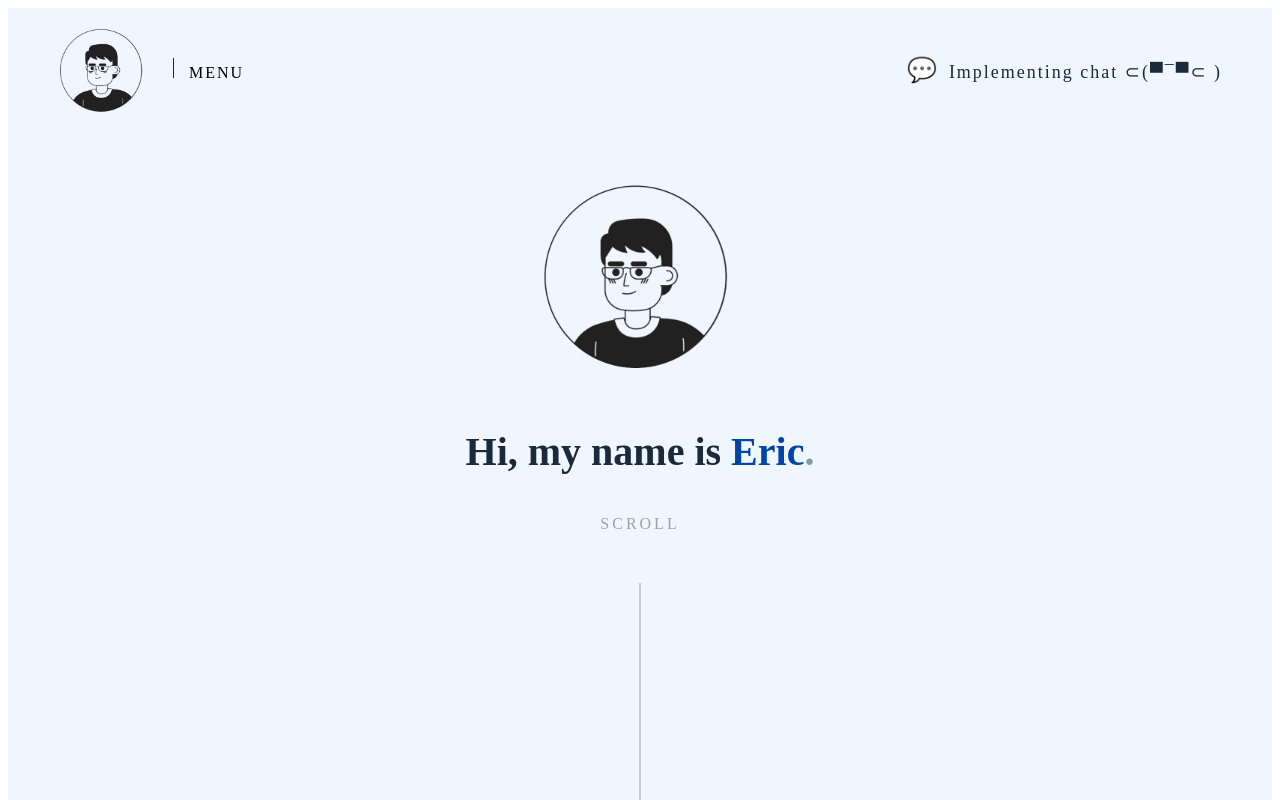
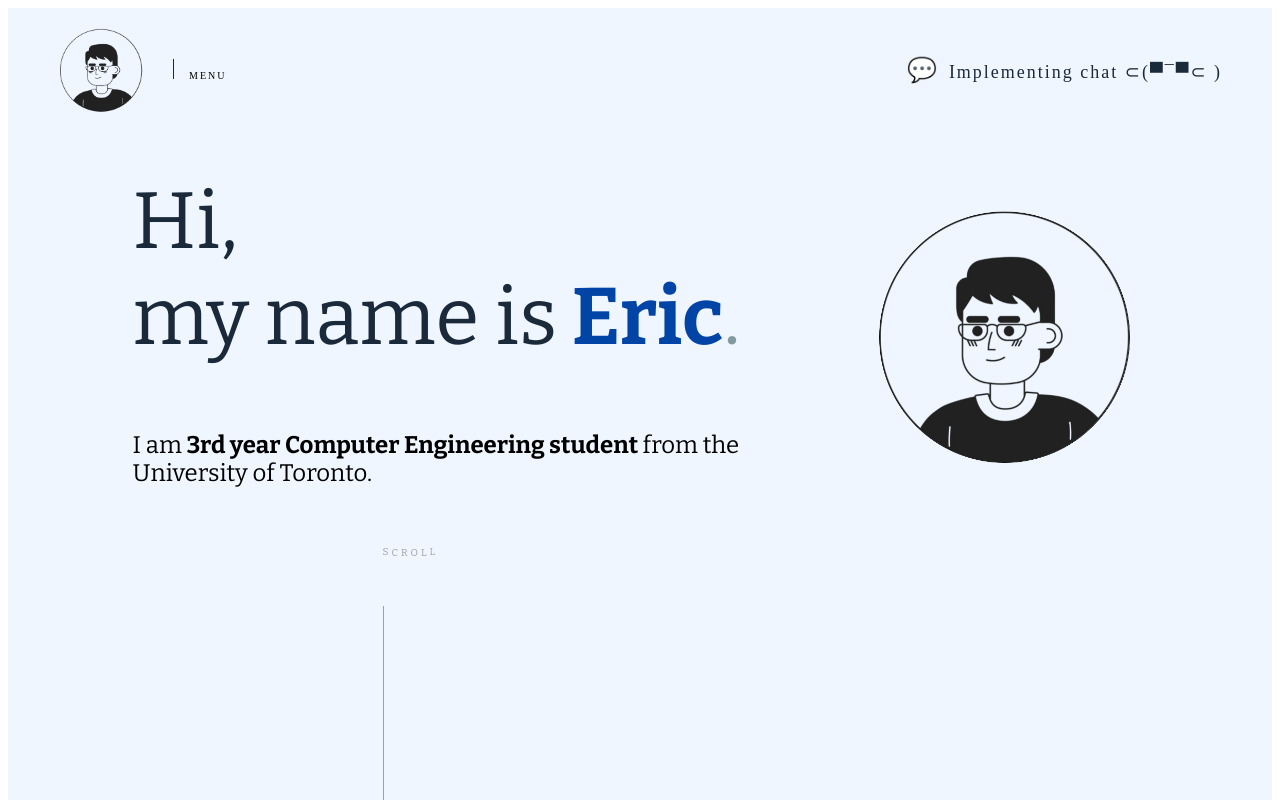
Before and after one commit to ericL0u/Personal_website, a React (Vite) app: page / in a window 1280 px wide. Shown: the top 800 px of the page. Built offline with nearby package versions, Linux system fonts and the light colour scheme.

Commit message:
Reworked about screen
Changed overall flex distribution, added few key animation to scroll word

```diff
--- a/src/components/About.css
+++ b/src/components/About.css
@@ -1,23 +1,52 @@
+
+@import url('https://fonts.googleapis.com/css2?family=Bitter:ital,wght@0,100..900;1,100..900&display=swap');
+
+  html{
+  font-size: 62.5%;
+  -webkit-font-smoothing: antialiased;
+  }
+  .bitter-title {
+    font-family: "Bitter", serif;
+    font-optical-sizing: auto;
+    font-weight: 400;
+    font-style: normal;
+  }
+
 .about-section {
     display: flex;
-    flex-direction: column;
+    flex-direction: row;
     align-items: center;
-    text-align: center;
-    height: 610px;
+    justify-content: center; /* Center horizontally */
+    height: 810px;
     padding: 50px 20px;
     background-color: #f0f6ff;
     position: relative;
   }
 
+
+  .intro{
+    text-align: left;
+    font-size: 8rem;
+    text-shadow: -1px -1px var(--bg), 0 -1px var(--bg), 1px -1px var(--bg), -1px 0 var(--bg), 1px 0 var(--bg), -1px 1px var(--bg), 0 1px var(--bg), 1px 1px var(--bg), -2px -2px var(--bg), 0 -2px var(--bg), 2px -2px var(--bg), -2px 0 var(--bg), 2px 0 var(--bg), -2px 2px var(--bg), 0 2px var(--bg), 2px 2px var(--bg), -3px -3px var(--bg), 0 -3px var(--bg), 3px -3px var(--bg), -3px 0 var(--bg), 3px 0 var(--bg), -3px 3px var(--bg), 0 3px var(--bg), 3px 3px var(--bg), -4px -4px var(--bg), 0 -4px var(--bg), 4px -4px var(--bg), -4px 0 var(--bg), 4px 0 var(--bg), -4px 4px var(--bg), 0 4px var(--bg), 4px 4px var(--bg);
+  }
+
+  .description{
+    font-size: 2.4rem;
+    text-align: left;
+  }
+
   .about-content {
-    max-width: 600px;
+    max-width: 700px;
     position: relative;
+    opacity: 0;
+    animation: fadeIn 1s ease-in-out forwards;
+    margin-bottom: 500px;
   }
 
   .profile-pic {
-    width: 150px; /* Adjust the size as needed */
-    height: auto;
-    margin-bottom: 20px;
+    width: 275px; /* Adjust the size as needed */
+    margin-bottom: 500px;
+    margin-left: 40px;
   }
 
   h1 {
@@ -31,40 +60,70 @@
   }
 
   .scroll-text {
+    margin-left: 250px;
     margin-top: 40px;
     font-size: 1rem;
     color: #a0a0a0;
     letter-spacing: 3px;
+    display: inline-block;
+  }
+
+  .scroll-text span {
+    display: inline-block;
+    animation: jump 1.4s ease-in-out infinite;
+  }
+
+  .scroll-text span:nth-child(1) {
+    animation-delay: 0s;
+  }
+
+  .scroll-text span:nth-child(2) {
+    animation-delay: 0.1s;
+  }
+
+  .scroll-text span:nth-child(3) {
+    animation-delay: 0.2s;
+  }
+
+  .scroll-text span:nth-child(4) {
+    animation-delay: 0.3s;
+  }
+
+  .scroll-text span:nth-child(5) {
+    animation-delay: 0.4s;
+  }
+
+  .scroll-text span:nth-child(6) {
+    animation-delay: 0.5s;
+  }
+
+  @keyframes jump {
+    0%, 20%, 100% {
+      transform: translateY(0); /* Start and end at the original position */
+      color: #a0a0a0; /* Original color */
+    }
+    50% {
+      transform: translateY(-10px); /* Jump up by 10px */
+      color: #b3d9ff; /* Light blue color during the jump */
+    }
   }
 
   .scroll-line {
     position: absolute;
-    left: 50%;
-    bottom: 20px; /* Start from 400px above the bottom */
+    margin-left: 250px;
+    top: 500px; /* Start from 400px above the bottom */
     width: 1px;
-    height: 250px; /* Initial height */
+    height: 500px;
     background-color: #a0a0a0;
-    animation: scroll-line 2s infinite;
-    transform: translateX(-50%); /* Center the line */
   }
 
-  .profile-pic{
 
-    width: 200px;
 
-  }
-
-  @keyframes scroll-line {
+  @keyframes fadeIn {
     0% {
-      bottom: 10px; /* Start from 10px above the bottom */
-      height: 250px;
-    }
-    50% {
-      bottom: 10px; /* Keep bottom fixed */
-      height: 290px; /* Increase the height */
+      opacity: 0; /* Fully transparent */
     }
     100% {
-      bottom: 10px; /* Return to the initial bottom position */
-      height: 250px;
+      opacity: 1; /* Fully visible */
     }
   }
--- a/src/components/About.jsx
+++ b/src/components/About.jsx
@@ -7,16 +7,32 @@ import './styles/styles.css'
 function About() {
   return (
     <section className="about-section">
+
       <div className="about-content">
-        <img src={profilePic} alt="Profile" className="profile-pic" />
-        <h1>Hi, my name is
+
+        <h1 className='intro bitter-title'>Hi,
+          <br />
+          my name is
             <strong> Eric</strong>
             <span className='dot'>.</span>
         </h1>
 
-        <p className="scroll-text">SCROLL</p>
+        <h2 className='description bitter-title'>
+          I am <strong>3rd year Computer Engineering student  </strong>from the University of Toronto.
+        </h2>
+        <p className="scroll-text bitter-title">
+          <span>S</span>
+          <span>C</span>
+          <span>R</span>
+          <span>O</span>
+          <span>L</span>
+          <span>L</span>
+        </p>
+        <div className="scroll-line"></div>
       </div>
-      <div className="scroll-line"></div>
+
+        <img src={profilePic} alt="Profile" className="profile-pic" />
+
     </section>
   );
 }
--- a/src/components/Header.css
+++ b/src/components/Header.css
@@ -1,3 +1,4 @@
+
 .header {
     display: flex;
     justify-content: space-between;
```
